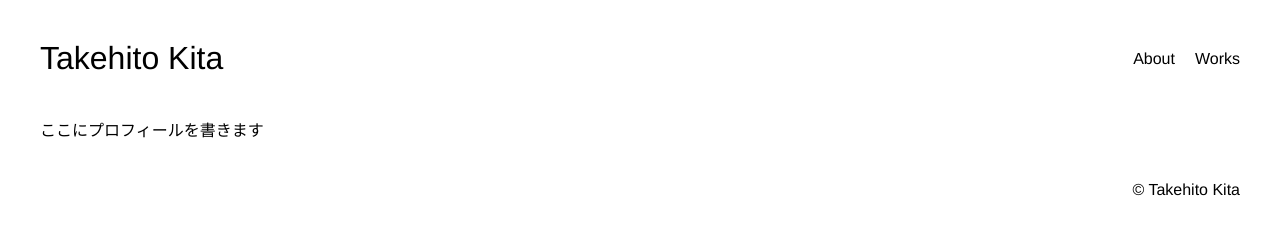
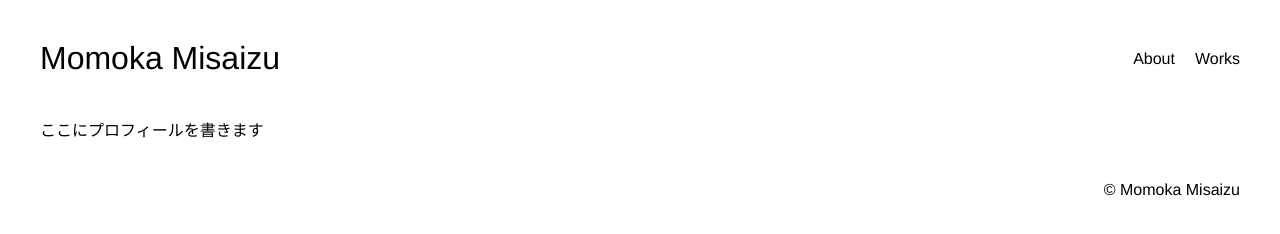
Before and after one commit to MomokaMisaizu/MomokaMisaizu.github.io, a plain HTML site: page about.html in a window 1280 px wide. Drawn offline with Linux system fonts and the light colour scheme.

Commit message:
Add files via upload

```diff
--- a/about.html
+++ b/about.html
@@ -4,14 +4,14 @@
     <meta charset="UTF-8">
     <meta http-equiv="X-UA-Compatible" content="IE=edge">
     <meta name="viewport" content="width=device-width, initial-scale=1.0">
-    <title>Takehito Kita</title>
+    <title>Momoka Misaizu</title>
     <link rel="stylesheet" href="./css/style.css">
     <link rel="stylesheet" href="./css/style-mb.css" media="(max-width: 720px)">
 </head>
 <body>
     <div class="box">
         <header class="header">
-            <a href="./index.html" class="site-name">Takehito Kita</a>
+            <a href="./index.html" class="site-name">Momoka Misaizu</a>
 
             <div class="site-menu">
                 <a href="./about.html">About</a>
@@ -24,7 +24,7 @@
         </div>
 
         <footer class="footer">
-            <p>&copy; Takehito Kita</p>
+            <p>&copy; Momoka Misaizu</p>
         </footer>
     </div>
 </body>
```
Also changed, not shown: index.html (+3 -3 lines).
